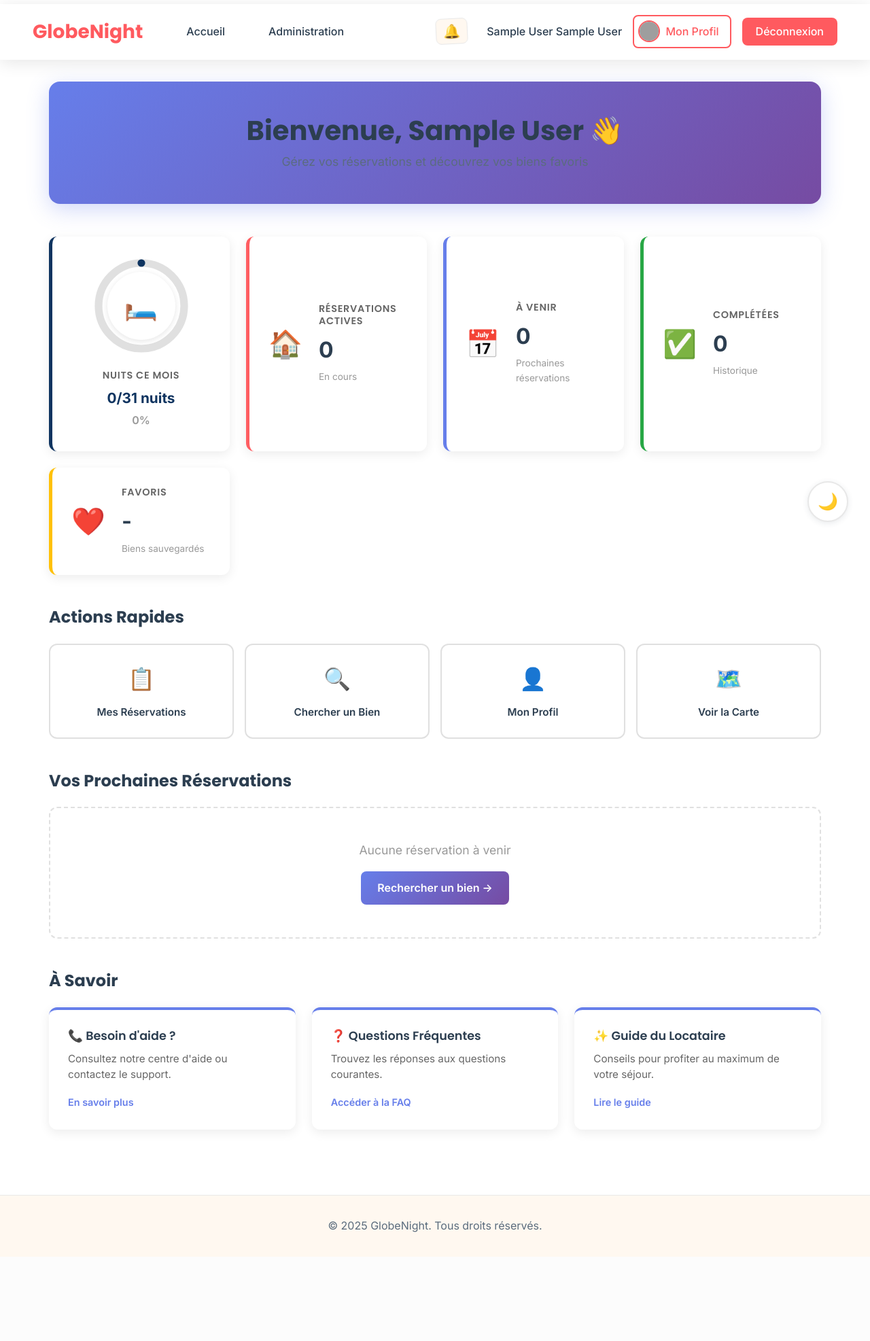
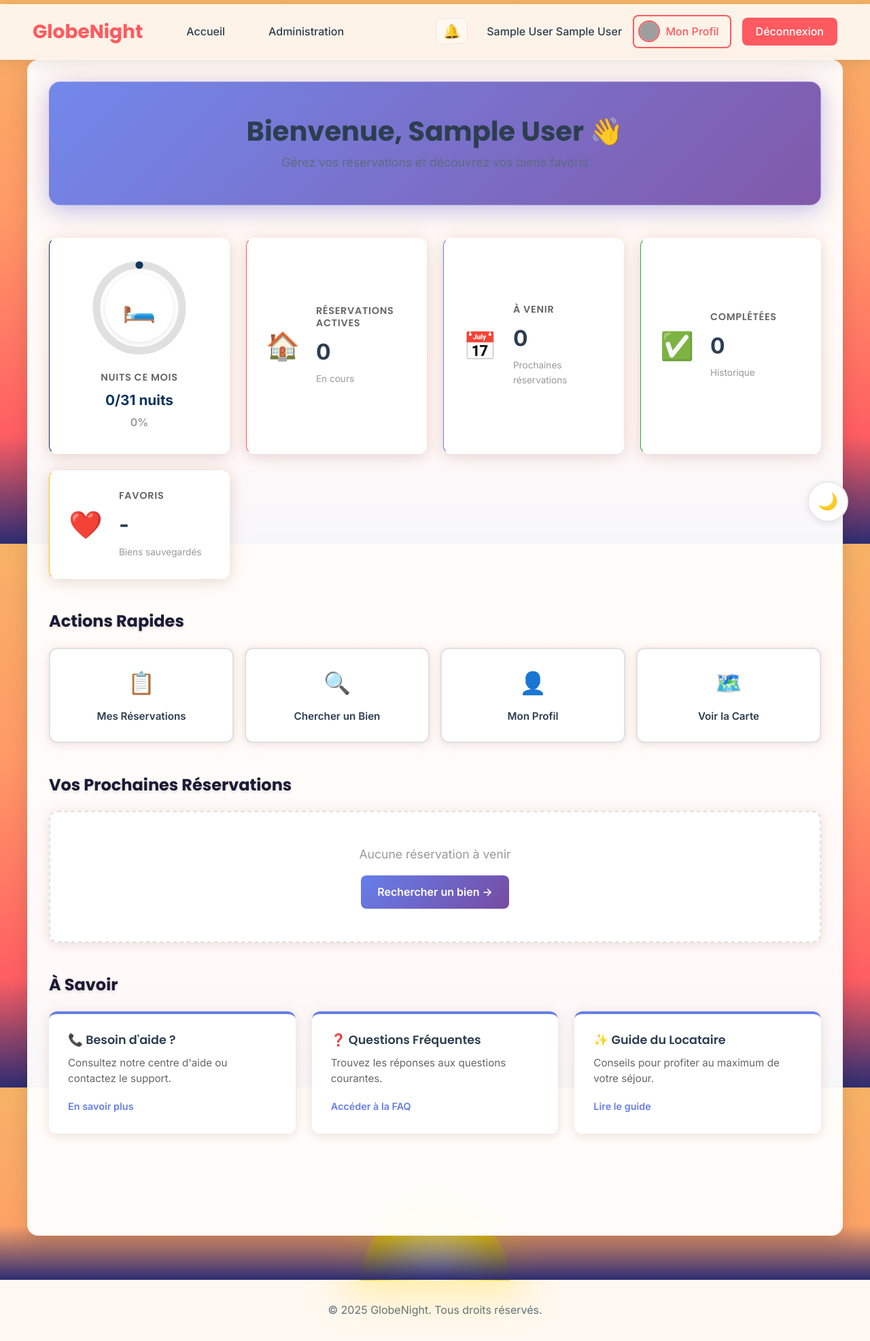
Before and after one commit to Gu1LLaumeR0UY3R/Goodnight, a PHP site: template app/Views/locataire/index.php in a window 1280 px wide. Shown: the whole page at 68% size. Before the commit the page ends 1813 px from the top, so only its background shows below. Run offline with PHP 8.4, Linux system fonts and the light colour scheme; the template is opened without the code that fills it, so the values that code supplies are empty; the visitor is signed in with stand-in values (Sample User, id 1); grey boxes are pictures that could not be loaded.

Commit message:
début des modifications sur le dashboard locataire

```diff
--- a/app/Views/locataire/index.php
+++ b/app/Views/locataire/index.php
@@ -6,9 +6,10 @@
     <title>Tableau de bord Locataire - GlobeNight</title>
     <link rel="stylesheet" href="/css/style.css">
     <link rel="stylesheet" href="/css/navbar.css">
+    <link rel="stylesheet" href="/css/sunset-background.css">
     <link rel="stylesheet" href="/css/locataire-dashboard.css">
 </head>
-<body>
+<body class="home-sunset">
     <?php include __DIR__ . '/../layout/navbar.php'; ?>
 
     <main class="locataire-dashboard">
@@ -203,6 +204,10 @@
     </main>
 
     <footer>
+        <div class="sunset">
+            <div class="sun"></div>
+            <div class="horizon"></div>
+        </div>
         <p>&copy; <?php echo date("Y"); ?> GlobeNight. Tous droits réservés.</p>
     </footer>
 </body>
--- a/public/css/locataire-dashboard.css
+++ b/public/css/locataire-dashboard.css
@@ -7,21 +7,41 @@
   max-width: 1200px;
   margin: 0 auto;
   padding: 2rem;
+  position: relative;
+  z-index: 1;
+  background: rgba(255, 255, 255, 0.96);
+  border-radius: 16px;
+  box-shadow: 0 12px 30px rgba(0, 0, 0, 0.12);
+}
+
+/* Adaptation au fond sunset */
+body.home-sunset .locataire-dashboard {
+  padding-bottom: 150px;
 }
 
 .dark-mode .locataire-dashboard {
   color: #ecf0f1;
+  background: #1f2833;
+  box-shadow: 0 12px 30px rgba(0, 0, 0, 0.35);
 }
 
 /* ===== HEADER ===== */
 .dashboard-header {
   margin-bottom: 3rem;
   padding: 3rem 2rem;
-  background: linear-gradient(135deg, #667eea 0%, #764ba2 100%);
+  background: linear-gradient(135deg, rgba(102, 126, 234, 0.95) 0%, rgba(118, 75, 162, 0.95) 100%);
   border-radius: 16px;
   color: white;
   text-align: center;
   box-shadow: 0 8px 32px rgba(102, 126, 234, 0.3);
+  backdrop-filter: blur(10px);
+  border: 1px solid rgba(255, 255, 255, 0.2);
+}
+
+/* Adaptation au fond sunset */
+body.home-sunset .dashboard-header {
+  background: linear-gradient(135deg, rgba(102, 126, 234, 0.92) 0%, rgba(118, 75, 162, 0.92) 100%);
+  box-shadow: 0 8px 32px rgba(102, 126, 234, 0.4), 0 0 60px rgba(255, 150, 100, 0.2);
 }
 
 .dashboard-header h1 {
@@ -51,7 +71,7 @@
 
 /* ===== CARTE STATISTIQUE ===== */
 .stat-card {
-  background: white;
+  background: rgba(255, 255, 255, 0.95);
   border-radius: 12px;
   padding: 1.75rem;
   box-shadow: 0 4px 16px rgba(0, 0, 0, 0.08);
@@ -62,11 +82,23 @@
   display: flex;
   align-items: center;
   gap: 1.5rem;
+  backdrop-filter: blur(10px);
+  border: 1px solid rgba(255, 255, 255, 0.5);
+}
+
+/* Amélioration pour le fond sunset */
+body.home-sunset .stat-card {
+  background: rgba(255, 255, 255, 0.97);
+  box-shadow: 0 4px 20px rgba(0, 0, 0, 0.1), 0 0 30px rgba(255, 150, 100, 0.15);
 }
 
 .stat-card:hover {
   transform: translateY(-4px);
   box-shadow: 0 8px 24px rgba(0, 0, 0, 0.12);
+}
+
+body.home-sunset .stat-card:hover {
+  box-shadow: 0 8px 30px rgba(0, 0, 0, 0.12), 0 0 40px rgba(255, 150, 100, 0.2);
 }
 
 .stat-card.active {
@@ -273,6 +305,12 @@
   margin-bottom: 1.5rem;
   color: #2c3e50;
   font-weight: 700;
+  text-shadow: 0 2px 4px rgba(0, 0, 0, 0.1);
+}
+
+body.home-sunset .quick-actions h2 {
+  color: #1a1a35;
+  text-shadow: 0 2px 4px rgba(0, 0, 0, 0.15);
 }
 
 .dark-mode .quick-actions h2 {
@@ -291,7 +329,7 @@
   align-items: center;
   gap: 0.75rem;
   padding: 1.5rem 1rem;
-  background: white;
+  background: rgba(255, 255, 255, 0.95);
   border: 2px solid #e0e0e0;
   border-radius: 12px;
   text-decoration: none;
@@ -299,6 +337,12 @@
   transition: all 0.3s ease;
   font-weight: 600;
   text-align: center;
+  backdrop-filter: blur(10px);
+}
+
+body.home-sunset .action-btn {
+  background: rgba(255, 255, 255, 0.97);
+  box-shadow: 0 2px 12px rgba(0, 0, 0, 0.08), 0 0 20px rgba(255, 150, 100, 0.1);
 }
 
 .action-btn:hover {
@@ -306,6 +350,11 @@
   background: #f8f9ff;
   transform: translateY(-2px);
   box-shadow: 0 4px 12px rgba(102, 126, 234, 0.2);
+}
+
+body.home-sunset .action-btn:hover {
+  background: rgba(248, 249, 255, 0.98);
+  box-shadow: 0 6px 16px rgba(0, 0, 0, 0.1), 0 0 30px rgba(255, 150, 100, 0.15);
 }
 
 .action-icon {
@@ -338,6 +387,12 @@
   margin-bottom: 1.5rem;
   color: #2c3e50;
   font-weight: 700;
+  text-shadow: 0 2px 4px rgba(0, 0, 0, 0.1);
+}
+
+body.home-sunset .upcoming-preview h2 {
+  color: #1a1a35;
+  text-shadow: 0 2px 4px rgba(0, 0, 0, 0.15);
 }
 
 .dark-mode .upcoming-preview h2 {
@@ -356,15 +411,25 @@
   align-items: center;
   gap: 1.5rem;
   padding: 1.5rem;
-  background: white;
+  background: rgba(255, 255, 255, 0.96);
   border-radius: 12px;
   border-left: 4px solid #667eea;
-  box-shadow: 0 2px 8px rgba(0, 0, 0, 0.08);
+  box-shadow: 0 2px 12px rgba(0, 0, 0, 0.08);
   transition: all 0.2s ease;
+  backdrop-filter: blur(10px);
+}
+
+body.home-sunset .reservation-item {
+  background: rgba(255, 255, 255, 0.97);
+  box-shadow: 0 2px 12px rgba(0, 0, 0, 0.08), 0 0 20px rgba(255, 150, 100, 0.1);
 }
 
 .reservation-item:hover {
-  box-shadow: 0 4px 12px rgba(0, 0, 0, 0.12);
+  box-shadow: 0 4px 16px rgba(0, 0, 0, 0.12);
+}
+
+body.home-sunset .reservation-item:hover {
+  box-shadow: 0 4px 16px rgba(0, 0, 0, 0.12), 0 0 30px rgba(255, 150, 100, 0.15);
 }
 
 .dark-mode .reservation-item {
@@ -483,9 +548,15 @@
 .empty-state {
   text-align: center;
   padding: 3rem 1.5rem;
-  background: white;
+  background: rgba(255, 255, 255, 0.96);
   border-radius: 12px;
   border: 2px dashed #e0e0e0;
+  backdrop-filter: blur(10px);
+}
+
+body.home-sunset .empty-state {
+  background: rgba(255, 255, 255, 0.97);
+  box-shadow: 0 4px 16px rgba(0, 0, 0, 0.08), 0 0 20px rgba(255, 150, 100, 0.1);
 }
 
 .dark-mode .empty-state {
@@ -525,6 +596,12 @@
   margin-bottom: 1.5rem;
   color: #2c3e50;
   font-weight: 700;
+  text-shadow: 0 2px 4px rgba(0, 0, 0, 0.1);
+}
+
+body.home-sunset .helpful-info h2 {
+  color: #1a1a35;
+  text-shadow: 0 2px 4px rgba(0, 0, 0, 0.15);
 }
 
 .dark-mode .helpful-info h2 {
@@ -539,16 +616,26 @@
 
 .info-card {
   padding: 1.75rem;
-  background: white;
+  background: rgba(255, 255, 255, 0.96);
   border-radius: 12px;
   border-top: 4px solid #667eea;
   box-shadow: 0 4px 16px rgba(0, 0, 0, 0.08);
   transition: all 0.3s ease;
+  backdrop-filter: blur(10px);
+}
+
+body.home-sunset .info-card {
+  background: rgba(255, 255, 255, 0.97);
+  box-shadow: 0 4px 16px rgba(0, 0, 0, 0.08), 0 0 20px rgba(255, 150, 100, 0.1);
 }
 
 .info-card:hover {
   transform: translateY(-4px);
   box-shadow: 0 8px 24px rgba(0, 0, 0, 0.12);
+}
+
+body.home-sunset .info-card:hover {
+  box-shadow: 0 8px 24px rgba(0, 0, 0, 0.12), 0 0 30px rgba(255, 150, 100, 0.15);
 }
 
 .dark-mode .info-card {
```
